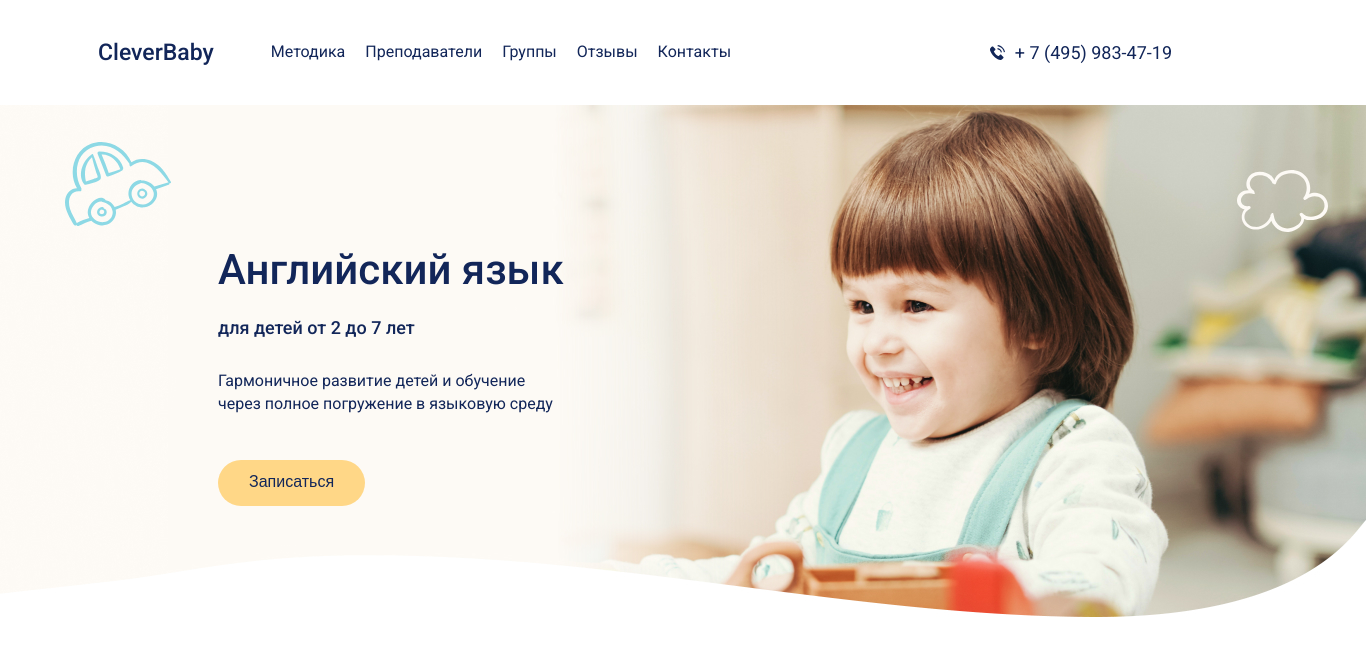
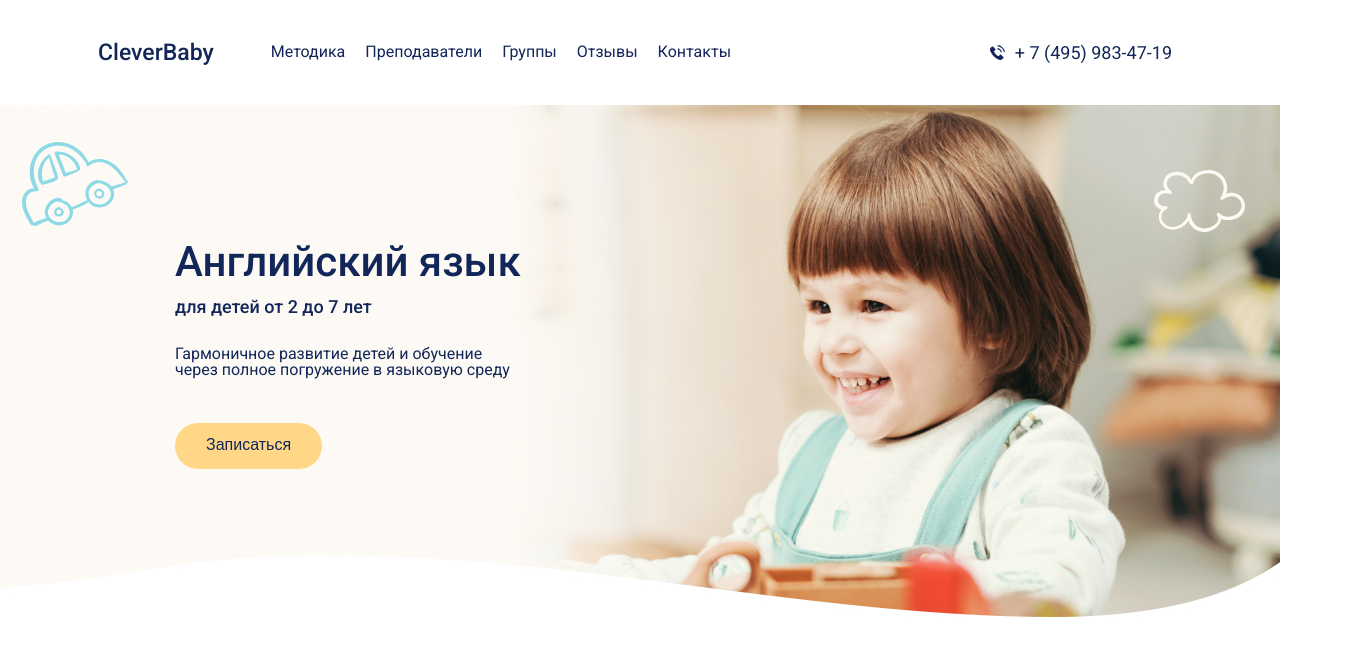
Before and after one commit to raha-frontend/clever-baby, a Vue app: page / in a window 1280 px wide. Shown: the top 656 px of the page, 1366 px wide, since content can reach past the window. Built offline with nearby package versions, Linux system fonts and the light colour scheme.

Commit message:
поправил по комментариям intro

```diff
--- a/src/App.vue
+++ b/src/App.vue
@@ -1,12 +1,12 @@
 <script setup lang="ts">
   import TheHeader from './components/TheHeader.vue';
-  import TheIntro from './components/TheIntro.vue';
+  import HomeIntro from './components/HomeIntro.vue';
 </script>
 
 <template>
   <div class="wrapper">
     <the-header />
-    <the-intro />
+    <home-intro />
 
     <!-- <the-footer /> -->
   </div>
@@ -16,8 +16,6 @@
   * {
     margin: 0;
     padding: 0;
-    -webkit-box-sizing: border-box;
-    -moz-box-sizing: border-box;
     box-sizing: border-box;
   }
 
@@ -48,7 +46,7 @@
   }
 
   .container {
-    width: 930px;
+    max-width: 930px;
     margin-right: auto;
     margin-left: auto;
   }
--- a/src/components/TheIntro.vue
+++ b/src/components/HomeIntro.vue
@@ -3,7 +3,7 @@
   import AppButton from "./UI/AppButton.vue";
 
   export default defineComponent({
-    name: "TheIntro",
+    name: "HomeIntro",
     components: {AppButton},
   })
 </script>
@@ -17,21 +17,19 @@
         Гармоничное развитие детей и обучение <br>
         через полное погружение в языковую среду
       </p>
-      <app-button class="app-btn">Записаться</app-button>
+      <app-button>Записаться</app-button>
     </div>
   </div>
 </template>
 
 <style lang="scss" scoped>
   .intro {
-    min-width: 1366px;
-    max-height: 512px;
+    min-height: 512px;
     margin-right: auto;
     margin-left: auto;
     background-image: url(../assets/images/main-photo.jpg);
+    background-position: center top;
     background-repeat: no-repeat;
-    background-size: cover;
-
     &__inner {
       position: relative;
       padding: 136px 0 160px 0;
@@ -53,7 +51,7 @@
         width: 91px;
         height: 62px;
         top: 65px;
-        right: -180px;
+        right: -140px;
         background-image: url(../assets/icons/cloud.svg);
         background-repeat: no-repeat;
       }
@@ -62,6 +60,9 @@
     &__title {
       margin-bottom: 15px;
       font-size: 42px;
+      font-style: normal;
+      font-weight: 500;
+      line-height: 1;
     }
 
     &__age {
@@ -70,7 +71,7 @@
       font-size: 18px;
       font-style: normal;
       font-weight: 500;
-      line-height: 140%;
+      line-height: 1;
     }
 
     &__info {
@@ -78,7 +79,7 @@
       font-size: 16px;
       font-style: normal;
       font-weight: 400;
-      line-height: 140%;
+      line-height: 1;
     }
   }
 </style>
--- a/src/components/UI/AppButton.vue
+++ b/src/components/UI/AppButton.vue
@@ -1,11 +1,11 @@
 <script lang="ts">
-  import {defineComponent} from 'vue'
+  import {defineComponent, computed} from 'vue'
 
   export default defineComponent({
     props: {
       theme: {
         type: String,
-        default: 'primary' // primary, secondory, tertiary
+        default: 'primary' // primary, secondary, tertiary
       },
       type: {
         type: String,
@@ -17,8 +17,16 @@
       }
     },
 
-    setup() {
+    setup(props) {
+      const classes = computed(() => ({
+        'app-button_secondary': props.theme === 'secondary',
+        'app-button_tertiary': props.theme === 'tertiary',
+        'app-button_disabled' : props.disabled
+      }))
 
+      return {
+        classes,
+      }
     }
   })
 </script>
@@ -27,15 +35,15 @@
   <button
     :type="type"
     :disabled="disabled"
-    :class="{ 'app-button_secondory': theme === 'secondory' }"
-    class="app-btn"
+    class="app-button"
+    :class="classes"
   >
     <slot/>
   </button>
 </template>
 
 <style lang="scss" scoped>
-  .app-btn {
+  .app-button {
     padding: 13px 31px 15px;
     font-size: 16px;
     background-color: var(--bg-color-btn);
@@ -50,8 +58,22 @@
       transition: all 0.3s linear;
     }
 
-    &_secondory {
+    &_secondary {
       background-color: var(--bg-color-btn-sec);
+    }
+
+    &_tertiary {
+      background-color: var(--bg-color-btn-ter);
+    }
+
+    &_disabled {
+      cursor: not-allowed;
+      opacity: 0.8;
+
+      &:hover {
+        background-color: var(--bg-color-btn);
+        color: var(--text-color);
+      }
     }
   }
 </style>
```
